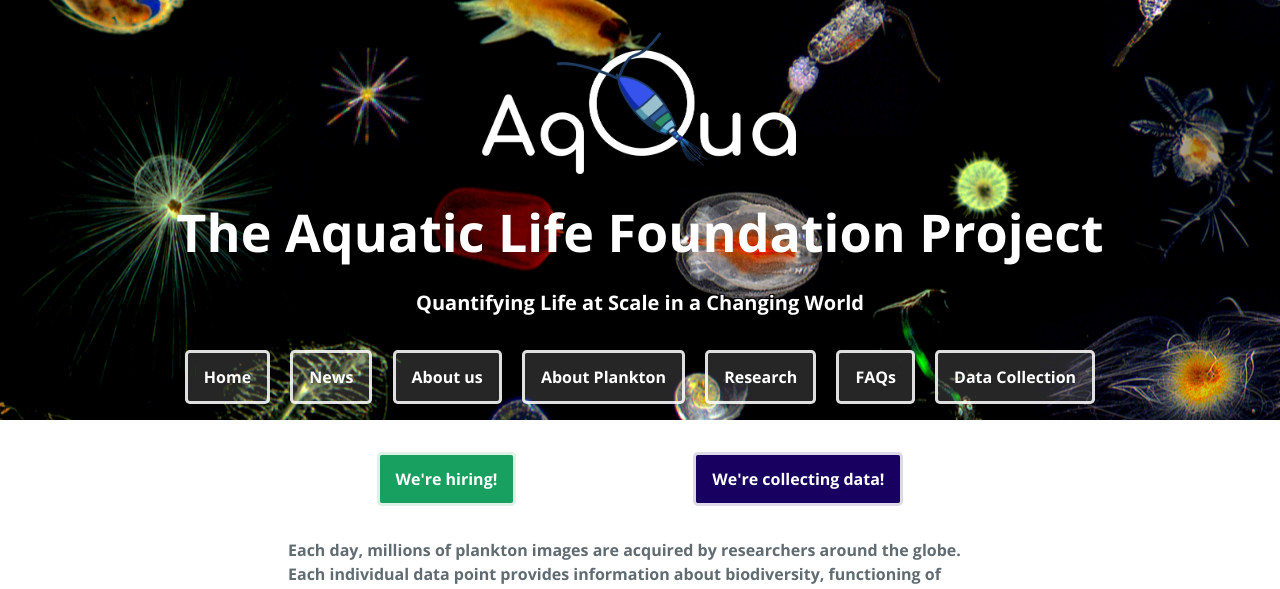
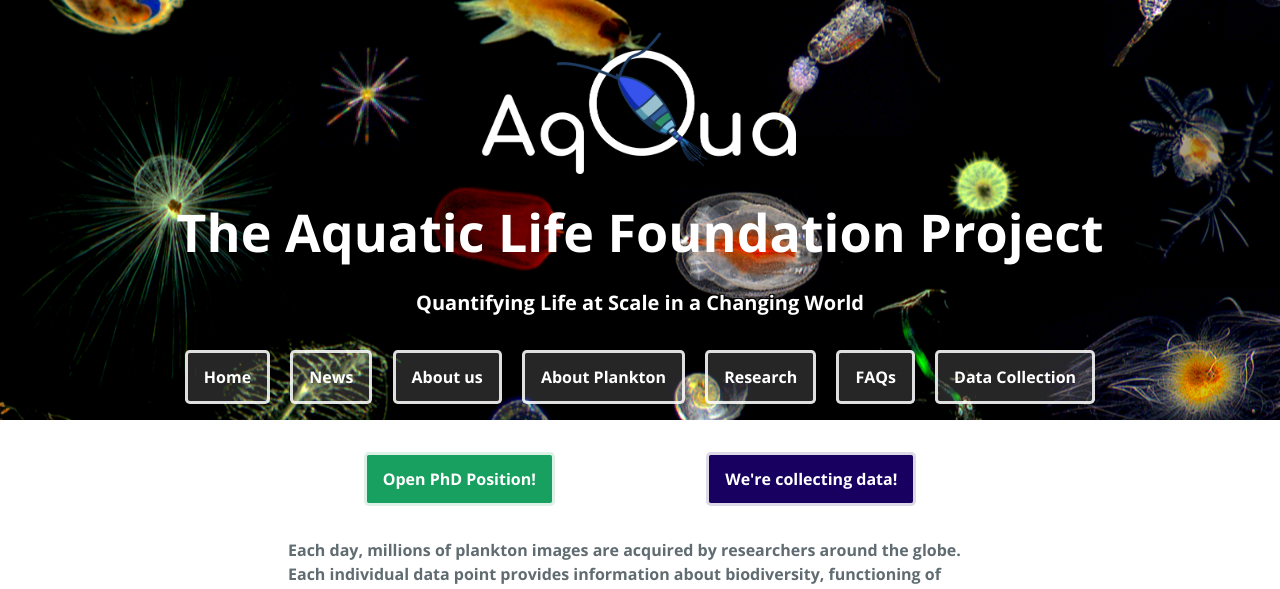
Before and after one commit to Kainmueller-Lab/aqqua, a Jekyll site: the page built from index.md, in a window 1280 px wide. Shown: the top 589 px of the page. Built offline with Jekyll 4.4.1, drawn with Linux system fonts in a browser that asks for light colours.

Commit message:
Update hiring link to new PhD position

```diff
--- a/_layouts/default.html
+++ b/_layouts/default.html
@@ -35,7 +35,7 @@
       {% unless false or page.name == "open_positions.md" %}
 	<!-- change unless true to unless false to enable -->
       <div>
-      <a class="hiring_btn" href={{ '/25-10-15-ellis_phd_position' | relative_url }}>We're hiring! </a>
+      <a class="hiring_btn" href="{{ '/2025-10-15-ellis_phd_position' | relative_url }}">Open PhD Position! </a>
       </div>
       {% endunless %}
 
```
